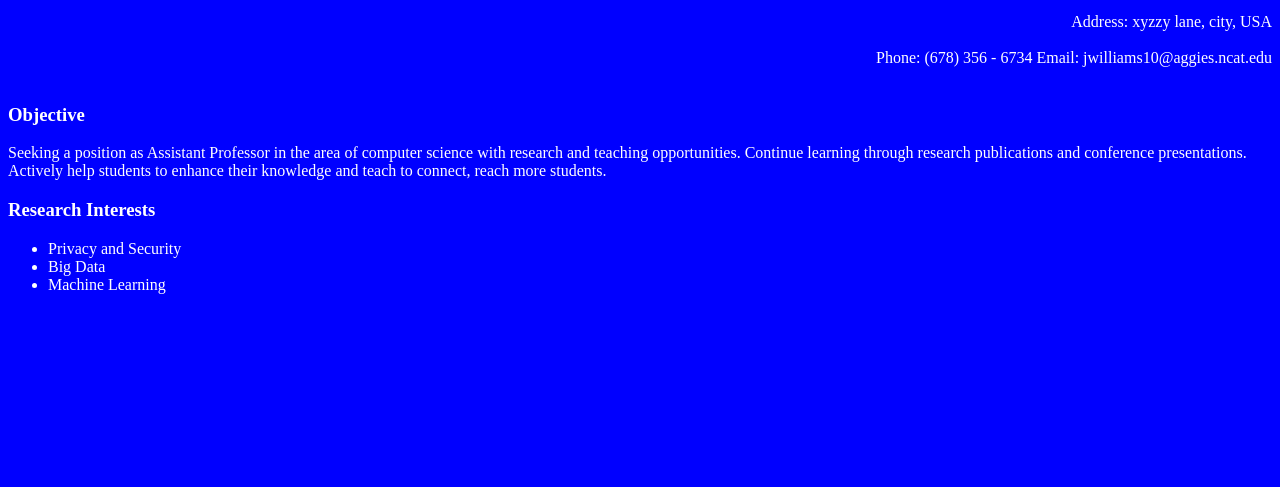
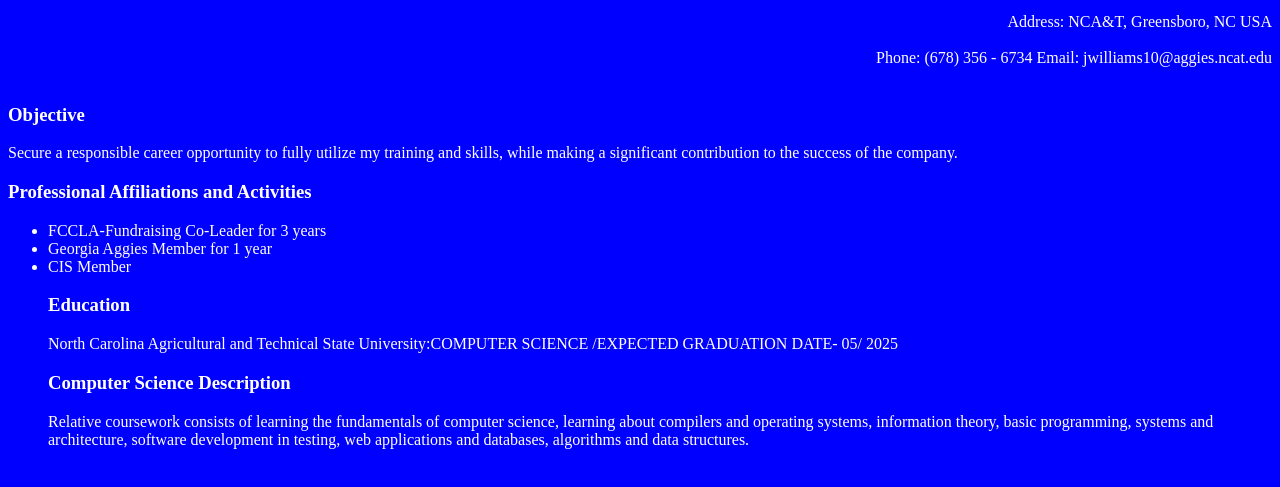
Before and after one commit to jennwill000/resume, a plain HTML site: page index.html in a window 1280 px wide. Shown: the part 101-588 px from the top of the page. Drawn offline with Linux system fonts and the light colour scheme.

Commit message:
Update index.html

```diff
--- a/index.html
+++ b/index.html
@@ -9,7 +9,7 @@
 
 <img src="my_photo.jpg" alt="My Photo" width="150" height="200">
 
-<p style="text-align:right"> Address: xyzzy lane, city, USA <br> <br>
+<p style="text-align:right"> Address: NCA&T, Greensboro, NC USA <br> <br>
 
 Phone: (678) 356 - 6734 Email: jwilliams10@aggies.ncat.edu <br> <br>
 
@@ -19,17 +19,25 @@ Phone: (678) 356 - 6734 Email: jwilliams10@aggies.ncat.edu <br> <br>
 
 <h3> Objective </h3>
 
-Seeking a position as Assistant Professor in the area of computer science with research and teaching opportunities. Continue learning through research publications and conference presentations. Actively help students to enhance their knowledge and teach to connect, reach more students.
-
+Secure a responsible career opportunity to fully utilize my training and skills, while making a significant contribution to the success of the company.
 </p>
 
-<h3> Research Interests </h3>
+<h3> Professional Affiliations and Activities </h3>
 
 <ul>
-<li> Privacy and Security </li>
-<li> Big Data </li>
-<li> Machine Learning </li>
-</ul>
+<li> FCCLA-Fundraising Co-Leader for 3 years </li>
+<li> Georgia Aggies Member for 1 year </li>
+<li> CIS Member </li>
+
+ <h3> Education </h3>
+
+ North Carolina Agricultural and Technical State University:COMPUTER SCIENCE /EXPECTED GRADUATION DATE- 05/ 2025
+</p>
+
+ <h3> Computer Science Description </h3>
+
+ Relative coursework consists of learning the fundamentals of computer science, learning about compilers and operating systems, information theory, basic programming, systems and architecture, software development in testing, web applications and databases, algorithms and data structures.
+ </ul>
 
 <p>
 
```
